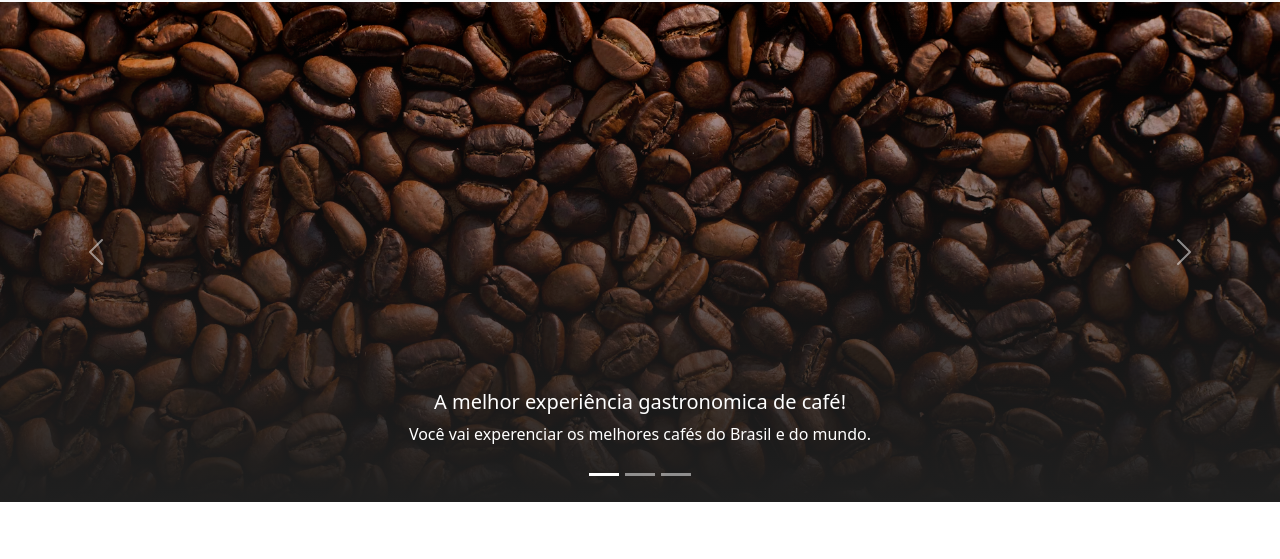
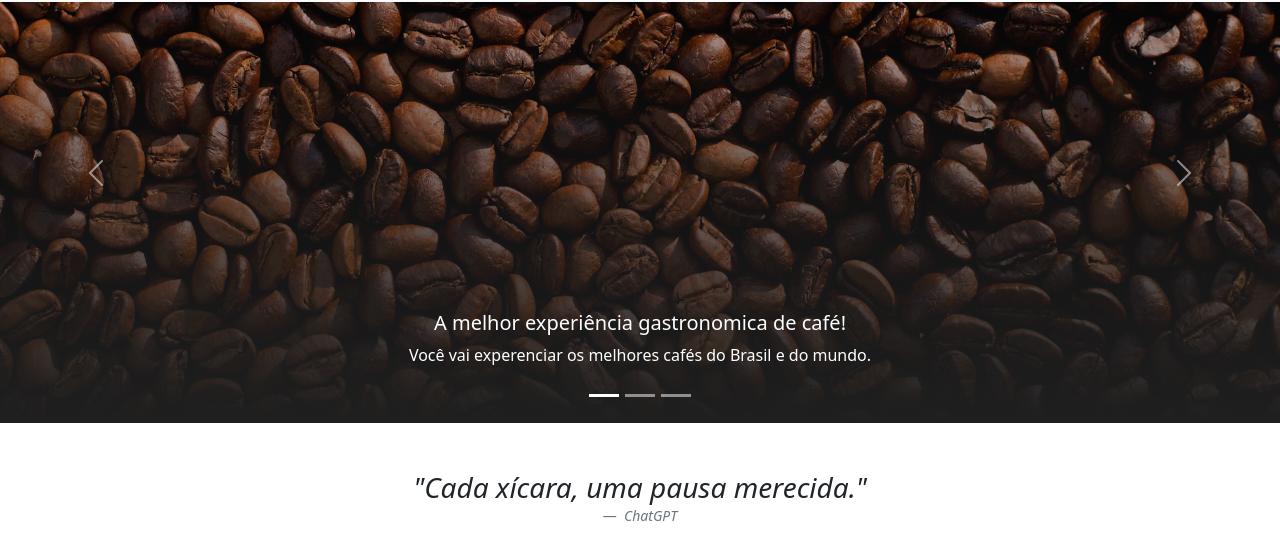
Before and after one commit to Iranlsjr/Forma-o-CSS-Web-Developer, a plain HTML site: page 4 - Projeto-Coffee-Shop/index.html in a window 1280 px wide. Shown: the part 77-636 px from the top of the page. Drawn offline with nearby package versions, Linux system fonts and the light colour scheme.

Commit message:
Projeto de Coffee Shop Utilizando bootstrap - Adicioando citação e class fixed-top em Navbar

```diff
--- a/4 - Projeto-Coffee-Shop/index.html
+++ b/4 - Projeto-Coffee-Shop/index.html
@@ -9,7 +9,7 @@
   </head>
   <body>
     <!-- Navbar-->
-    <nav class="navbar navbar-expand-lg bg-light ">
+    <nav class="navbar navbar-expand-lg bg-light fixed-top">
         <div class="container-fluid">
           <a class="navbar-brand" href="#">
             <img src="assets/img/logo.png" alt="Logotipo Cafeteria coffee CSS">
@@ -80,6 +80,18 @@
         </button>
       </div>
 
+    <!-- Quote-->
+    <figure>
+        <blockquote class="blockquote">
+          <h3 class="fw-lighter text-center fst-italic mt-5">
+            "Cada xícara, uma pausa merecida."
+        </h3>
+        </blockquote>
+        <figcaption class="blockquote-footer text-center">
+            <cite title="Source Title">ChatGPT</cite>
+        </figcaption>
+      </figure>
+
 
 
     <script src="https://cdn.jsdelivr.net/npm/bootstrap@5.3.5/dist/js/bootstrap.bundle.min.js" integrity="sha384-k6d4wzSIapyDyv1kpU366/PK5hCdSbCRGRCMv+eplOQJWyd1fbcAu9OCUj5zNLiq" crossorigin="anonymous"></script>
```
